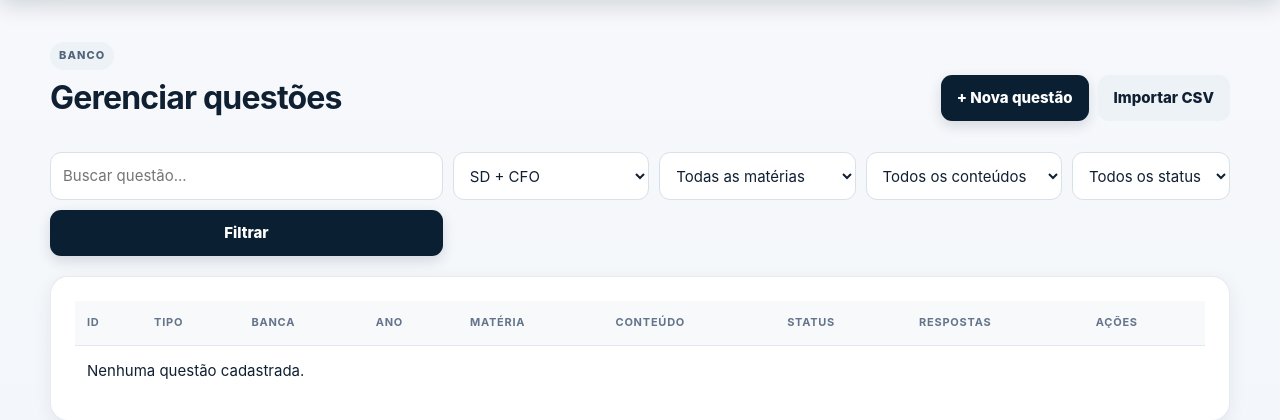
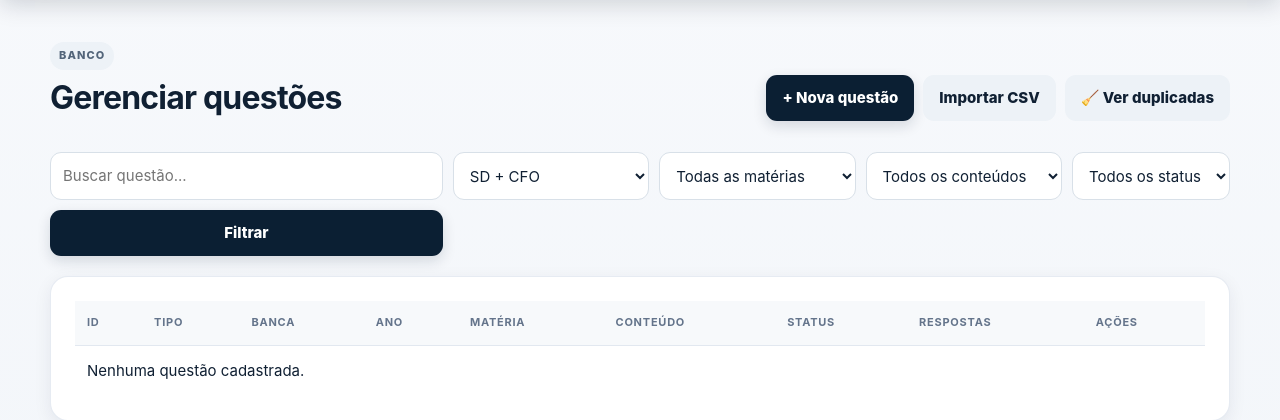
Before and after one commit to kovskyvitor2025-cmyk/pmba-questoes, a Flask app: template templates/admin/questions.html in a window 1280 px wide. Shown: the part 70-490 px from the top of the page. Run offline with Flask 3, Linux system fonts and the light colour scheme; the template is opened without the code that fills it: values that come from a table or form of the project are taken from there, others are empty; some libraries are stand-ins or nearby versions.

Commit message:
Adiciona gerenciamento de questoes duplicadas

```diff
--- a/templates/admin/questions.html
+++ b/templates/admin/questions.html
@@ -1,4 +1,8 @@
-{% extends 'base.html' %}{% block content %}<div class="admin-head"><div><span class="tag">BANCO</span><h1>Gerenciar questões</h1></div><div class="admin-actions"><a class="button" href="{{url_for('admin_new_question')}}">+ Nova questão</a><a class="button secondary" href="{{url_for('admin_import')}}">Importar CSV</a></div></div>
+{% extends 'base.html' %}{% block content %}<div class="admin-head"><div><span class="tag">BANCO</span><h1>Gerenciar questões</h1></div><div class="admin-actions">
+<a class="button" href="{{url_for('admin_new_question')}}">+ Nova questão</a>
+<a class="button secondary" href="{{url_for('admin_import')}}">Importar CSV</a>
+<a class="button secondary" href="{{url_for('admin_remove_duplicate_questions')}}">🧹 Ver duplicadas</a>
+</div></div>
 <form class="filters admin-filter" method="get"><input name="busca" value="{{busca}}" placeholder="Buscar questão..."><select name="categoria" id="aq_cat"><option value="">SD + CFO</option><option value="SD" {% if categoria=='SD' %}selected{% endif %}>SD</option><option value="CFO" {% if categoria=='CFO' %}selected{% endif %}>CFO</option></select><select name="materia_id" id="aq_mat"><option value="">Todas as matérias</option>{% for m in materias %}<option value="{{m.id}}" {% if materia_id==m.id|string %}selected{% endif %}>{{m.nome}}</option>{% endfor %}</select><select name="conteudo_id" id="aq_con"><option value="">Todos os conteúdos</option>{% for c in conteudos %}<option value="{{c.id}}" {% if conteudo_id==c.id|string %}selected{% endif %}>{{c.nome}}</option>{% endfor %}</select><select name="status"><option value="">Todos os status</option><option value="ativas" {% if status=='ativas' %}selected{% endif %}>Ativas</option><option value="inativas" {% if status=='inativas' %}selected{% endif %}>Inativas</option></select><button>Filtrar</button></form>
 <div class="card table-wrap"><table><thead><tr><th>ID</th><th>Tipo</th><th>Banca</th><th>Ano</th><th>Matéria</th><th>Conteúdo</th><th>Status</th><th>Respostas</th><th>Ações</th></tr></thead><tbody>{% for q in questions %}<tr><td>#{{q.id}}</td><td><span class="status {% if q.categoria=='SD' %}active{% else %}cfo-status{% endif %}">{{q.categoria}}</span></td><td>{{q.banca}}</td><td>{{q.ano}}</td><td>{{q.disciplina}}</td><td>{{q.assunto or '-'}}</td><td>{% if q.ativo %}<span class="status active">Ativa</span>{% else %}<span class="status inactive">Inativa</span>{% endif %}</td><td>{{q.answers|length}}</td><td><div class="row-actions"><a class="small-btn link-btn" href="{{url_for('admin_question_stats',question_id=q.id)}}">Stats</a><a class="small-btn link-btn" href="{{url_for('admin_edit_question',question_id=q.id)}}">Editar</a><form method="post" action="{{url_for('admin_toggle_question',question_id=q.id)}}"><button class="small-btn">{% if q.ativo %}Desativar{% else %}Ativar{% endif %}</button></form><form method="post" action="{{url_for('admin_delete_question',question_id=q.id)}}" onsubmit="return confirm('Excluir definitivamente esta questão?');"><button class="small-btn danger-btn">Excluir</button></form></div></td></tr>{% else %}<tr><td colspan="9">Nenhuma questão cadastrada.</td></tr>{% endfor %}</tbody></table></div>
 <script>
```
